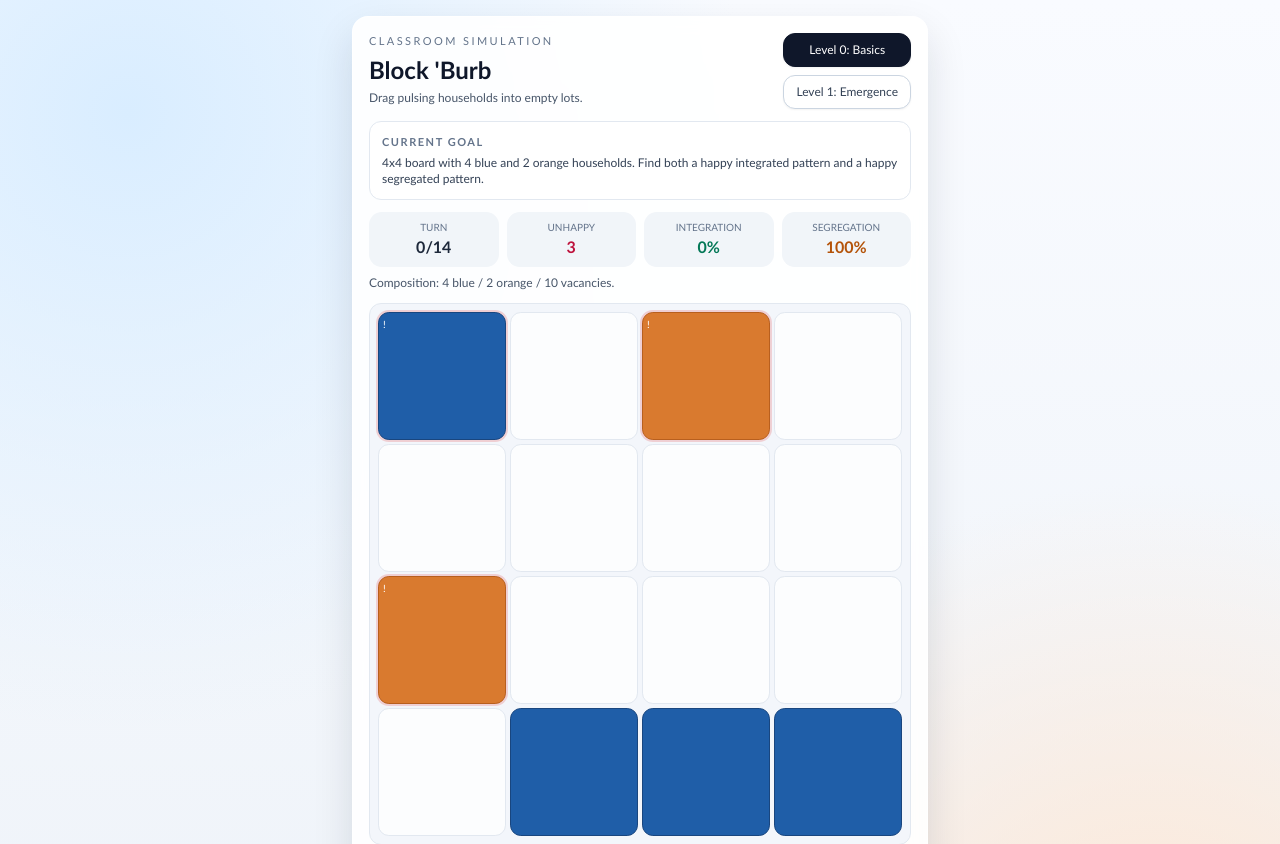
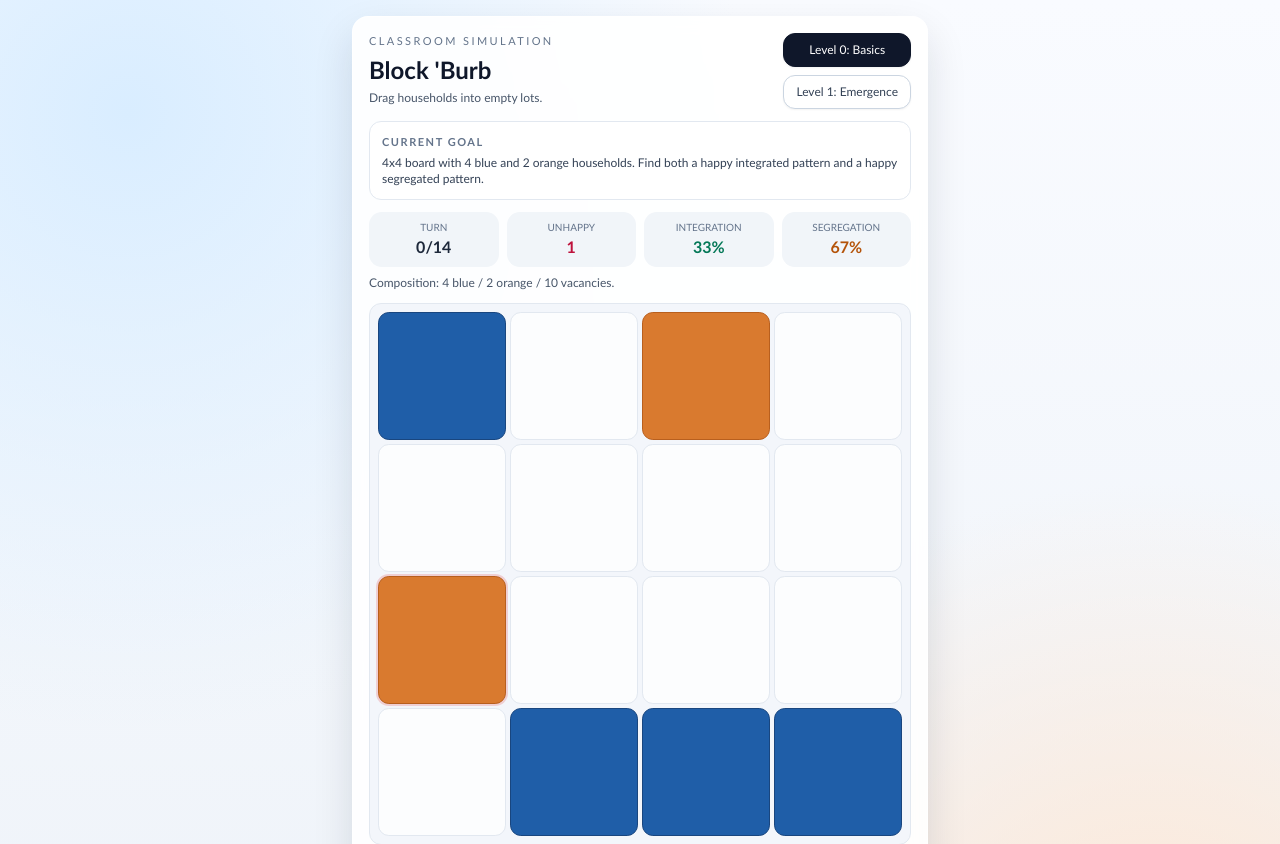
Before and after one commit to professorcaren/block-burb, a React (Vite) app in the folder block-burb-app/: page / in a window 1280 px wide. Shown: the top 844 px of the page. Built offline with nearby package versions, Linux system fonts and the light colour scheme.

Commit message:
Allow moving all households and use diagonal neighborhoods

```diff
--- a/block-burb-app/src/App.tsx
+++ b/block-burb-app/src/App.tsx
@@ -4,11 +4,10 @@ import {
   calculateIntegrationIndex,
   calculateSegregationIndex,
   countHouseholds,
-  generateEquilibriumMap,
 } from '@/game/debrief'
 import { LEVEL_ORDER, configForLevel, DEFAULT_CONFIG } from '@/game/config'
 import { applyTurn, createInitialState, endSession } from '@/game/engine'
-import type { Board, Coordinate, GameConfig, HouseholdColor, HouseholdTile, LevelId } from '@/game/types'
+import type { Board, Coordinate, GameConfig, HouseholdTile, LevelId } from '@/game/types'
 
 const householdClasses = (tile: HouseholdTile): string =>
   tile.color === 'blue'
@@ -82,24 +81,6 @@ const MiniMap = ({ board }: { board: Board }) => (
   </div>
 )
 
-const EquilibriumPreview = ({ map }: { map: (HouseholdColor | null)[][] }) => (
-  <div
-    className="grid gap-1 rounded-xl border border-slate-200 bg-slate-100/70 p-2"
-    style={{ gridTemplateColumns: `repeat(${map.length}, minmax(0, 1fr))` }}
-  >
-    {map.flatMap((row, rowIndex) =>
-      row.map((cell, colIndex) => (
-        <div
-          key={`equilibrium-${rowIndex}-${colIndex}`}
-          className={`aspect-square rounded-sm ${
-            cell === null ? 'bg-white/70' : cell === 'blue' ? 'bg-[#1f5ea8]' : 'bg-[#d97a2f]'
-          }`}
-        />
-      )),
-    )}
-  </div>
-)
-
 const levelBadge = (active: boolean): string =>
   active
     ? 'border-slate-900 bg-slate-900 text-white'
@@ -108,7 +89,7 @@ const levelBadge = (active: boolean): string =>
 function App() {
   const [config, setConfig] = useState<GameConfig>(DEFAULT_CONFIG)
   const [game, setGame] = useState(() => createInitialState(DEFAULT_CONFIG))
-  const [statusMessage, setStatusMessage] = useState('Drag a pulsing household to an empty lot.')
+  const [statusMessage, setStatusMessage] = useState('Drag any household to an empty lot.')
   const [dragOrigin, setDragOrigin] = useState<Coordinate | null>(null)
   const [dragTarget, setDragTarget] = useState<Coordinate | null>(null)
 
@@ -118,14 +99,14 @@ function App() {
     const nextConfig = configForLevel(levelId)
     setConfig(nextConfig)
     setGame(createInitialState(nextConfig))
-    setStatusMessage('New level loaded. Drag a pulsing household to an empty lot.')
+    setStatusMessage('New level loaded. Drag any household to an empty lot.')
     setDragOrigin(null)
     setDragTarget(null)
   }
 
   const restart = (): void => {
     setGame(createInitialState(config))
-    setStatusMessage('Board reset. Drag a pulsing household to an empty lot.')
+    setStatusMessage('Board reset. Drag any household to an empty lot.')
     setDragOrigin(null)
     setDragTarget(null)
   }
@@ -164,18 +145,13 @@ function App() {
 
     const cell = game.board[row][col]
     if (cell === null) {
-      setStatusMessage('Start the drag from a pulsing household, not from a vacancy.')
-      return
-    }
-
-    if (!cell.unhappy) {
-      setStatusMessage('Only pulsing households can move right now.')
+      setStatusMessage('Start the drag from a household, not from a vacancy.')
       return
     }
 
     setDragOrigin({ row, col })
     setDragTarget(null)
-    setStatusMessage('Now drag this household to any empty lot and release.')
+    setStatusMessage('Now drag this household to an empty lot and release.')
     boardRef.current?.setPointerCapture(event.pointerId)
     event.preventDefault()
   }
@@ -225,7 +201,7 @@ function App() {
     setGame(next)
 
     if (!next.summary.validMove) {
-      setStatusMessage('That move was not valid. Move only pulsing households into vacancies.')
+      setStatusMessage('That move was not valid. Move a household into a vacancy.')
     } else if (next.summary.moved) {
       setStatusMessage(
         `Moved. Unhappy households: ${next.summary.unhappyBefore} -> ${next.summary.unhappyAfter}.`,
@@ -269,11 +245,6 @@ function App() {
   )
   const counts = useMemo(() => countHouseholds(game.board), [game.board])
 
-  const equilibriumMap = useMemo(
-    () => generateEquilibriumMap(game.board.length, counts.blue, counts.orange),
-    [counts.blue, counts.orange, game.board.length],
-  )
-
   const lastMoveTrail = useMemo(() => {
     const trail = game.summary.lastMove?.trail ?? []
     return new Set(trail.map((coordinate) => keyFor(coordinate)))
@@ -315,15 +286,9 @@ function App() {
             </p>
           ) : null}
 
-          <div className="mt-5 grid gap-4 sm:grid-cols-2">
-            <div>
-              <p className="mb-2 text-sm font-medium text-slate-700">Final map</p>
-              <MiniMap board={game.board} />
-            </div>
-            <div>
-              <p className="mb-2 text-sm font-medium text-slate-700">Reference map</p>
-              <EquilibriumPreview map={equilibriumMap} />
-            </div>
+          <div className="mt-5">
+            <p className="mb-2 text-sm font-medium text-slate-700">Final map</p>
+            <MiniMap board={game.board} />
           </div>
 
           <div className="mt-5 flex gap-2">
@@ -354,7 +319,7 @@ function App() {
           <div>
             <p className="text-[11px] uppercase tracking-[0.22em] text-slate-500">Classroom Simulation</p>
             <h1 className="mt-1 text-2xl font-semibold text-slate-900">Block 'Burb</h1>
-            <p className="mt-1 text-xs text-slate-600">Drag pulsing households into empty lots.</p>
+            <p className="mt-1 text-xs text-slate-600">Drag households into empty lots.</p>
           </div>
 
           <div className="flex flex-col gap-2">
@@ -444,9 +409,7 @@ function App() {
                     onPointerDown={(event) => onCellPointerDown(rowIndex, colIndex, event)}
                     className={`relative aspect-square rounded-md border ${householdClasses(cell)} ${pulseClass(cell)} ${originClass} ${targetClass} ${trailClass}`}
                     aria-label={cell.unhappy ? 'Unhappy household' : 'Happy household'}
-                  >
-                    {cell.unhappy ? <span className="absolute left-1 top-1 text-[10px] text-white">!</span> : null}
-                  </button>
+                  />
                 )
               }),
             )}
@@ -480,10 +443,10 @@ function App() {
             Blue and orange squares are households. White squares are vacancies.
           </p>
           <p>
-            Pulsing intensity grows with continued unhappiness.
+            A pulse means the household is unhappy; stronger pulsing means it has stayed unhappy longer.
           </p>
           <p>
-            Drag from a pulsing household and drop on any vacancy.
+            You can move any household by dragging it onto a vacancy.
           </p>
         </footer>
       </section>
--- a/block-burb-app/src/game/debrief.ts
+++ b/block-burb-app/src/game/debrief.ts
@@ -11,6 +11,13 @@ const adjacencyStats = (board: Board): { same: number; mixed: number } => {
   let same = 0
   let mixed = 0
 
+  const uniquePairOffsets = [
+    { row: 0, col: 1 },
+    { row: 1, col: 0 },
+    { row: 1, col: 1 },
+    { row: 1, col: -1 },
+  ]
+
   for (let row = 0; row < board.length; row += 1) {
     for (let col = 0; col < board.length; col += 1) {
       const current = board[row][col]
@@ -18,19 +25,19 @@ const adjacencyStats = (board: Board): { same: number; mixed: number } => {
         continue
       }
 
-      const right = col + 1 < board.length ? board[row][col + 1] : null
-      const down = row + 1 < board.length ? board[row + 1][col] : null
+      for (const offset of uniquePairOffsets) {
+        const nextRow = row + offset.row
+        const nextCol = col + offset.col
+        if (nextRow < 0 || nextCol < 0 || nextRow >= board.length || nextCol >= board.length) {
+          continue
+        }
 
-      if (right !== null) {
-        if (right.color === current.color) {
-          same += 1
-        } else {
-          mixed += 1
+        const neighbor = board[nextRow][nextCol]
+        if (neighbor === null) {
+          continue
         }
-      }
 
-      if (down !== null) {
-        if (down.color === current.color) {
+        if (neighbor.color === current.color) {
           same += 1
         } else {
           mixed += 1
--- a/block-burb-app/src/game/engine.ts
+++ b/block-burb-app/src/game/engine.ts
@@ -34,28 +34,49 @@ const isInBounds = (board: Board, row: number, col: number): boolean =>
 
 const isHousehold = (cell: Cell): cell is HouseholdTile => cell !== null
 
-const orthogonalSteps: Coordinate[] = [
+const neighborSteps: Coordinate[] = [
   { row: -1, col: 0 },
   { row: 1, col: 0 },
   { row: 0, col: -1 },
   { row: 0, col: 1 },
+  { row: -1, col: -1 },
+  { row: -1, col: 1 },
+  { row: 1, col: -1 },
+  { row: 1, col: 1 },
 ]
 
-const orthogonalNeighbors = (board: Board, coordinate: Coordinate): Coordinate[] =>
-  orthogonalSteps
+const neighboringCells = (board: Board, coordinate: Coordinate): Coordinate[] =>
+  neighborSteps
     .map((step) => ({ row: coordinate.row + step.row, col: coordinate.col + step.col }))
     .filter((next) => isInBounds(board, next.row, next.col))
 
-const hasSameColorNeighbor = (board: Board, coordinate: Coordinate): boolean => {
+const isUnhappy = (board: Board, coordinate: Coordinate): boolean => {
   const tile = board[coordinate.row][coordinate.col]
   if (!isHousehold(tile)) {
     return false
   }
 
-  return orthogonalNeighbors(board, coordinate).some((neighbor) => {
+  let occupiedNeighborCount = 0
+  let sameColorNeighborCount = 0
+
+  for (const neighbor of neighboringCells(board, coordinate)) {
     const neighborTile = board[neighbor.row][neighbor.col]
-    return isHousehold(neighborTile) && neighborTile.color === tile.color
-  })
+    if (!isHousehold(neighborTile)) {
+      continue
+    }
+
+    occupiedNeighborCount += 1
+    if (neighborTile.color === tile.color) {
+      sameColorNeighborCount += 1
+    }
+  }
+
+  // A household with no neighbors is treated as happy.
+  if (occupiedNeighborCount === 0) {
+    return false
+  }
+
+  return sameColorNeighborCount === 0
 }
 
 const recomputeHappiness = (board: Board): void => {
@@ -66,7 +87,7 @@ const recomputeHappiness = (board: Board): void => {
         continue
       }
 
-      const unhappyNow = !hasSameColorNeighbor(board, { row, col })
+      const unhappyNow = isUnhappy(board, { row, col })
       tile.unhappy = unhappyNow
       tile.unhappyTurns = unhappyNow ? tile.unhappyTurns + 1 : 0
     }
@@ -82,6 +103,13 @@ const adjacencyStats = (board: Board): { same: number; mixed: number } => {
   let same = 0
   let mixed = 0
 
+  const uniquePairOffsets: Coordinate[] = [
+    { row: 0, col: 1 },
+    { row: 1, col: 0 },
+    { row: 1, col: 1 },
+    { row: 1, col: -1 },
+  ]
+
   for (let row = 0; row < board.length; row += 1) {
     for (let col = 0; col < board.length; col += 1) {
       const current = board[row][col]
@@ -89,19 +117,19 @@ const adjacencyStats = (board: Board): { same: number; mixed: number } => {
         continue
       }
 
-      const right = col + 1 < board.length ? board[row][col + 1] : null
-      const down = row + 1 < board.length ? board[row + 1][col] : null
+      for (const offset of uniquePairOffsets) {
+        const nextRow = row + offset.row
+        const nextCol = col + offset.col
+        if (!isInBounds(board, nextRow, nextCol)) {
+          continue
+        }
 
-      if (isHousehold(right)) {
-        if (right.color === current.color) {
-          same += 1
-        } else {
-          mixed += 1
+        const neighbor = board[nextRow][nextCol]
+        if (!isHousehold(neighbor)) {
+          continue
         }
-      }
 
-      if (isHousehold(down)) {
-        if (down.color === current.color) {
+        if (neighbor.color === current.color) {
           same += 1
         } else {
           mixed += 1
@@ -254,7 +282,7 @@ export const applyTurn = (
   const source = board[from.row][from.col]
   const target = board[to.row][to.col]
 
-  if (!isHousehold(source) || !source.unhappy || target !== null) {
+  if (!isHousehold(source) || target !== null) {
     return {
       ...state,
       summary: summaryForBoard(board, unhappyBefore, false, false, null),
```
